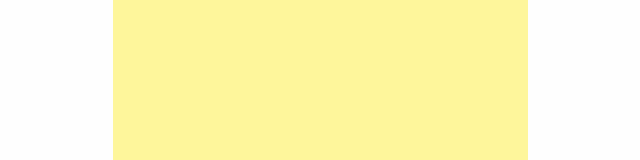
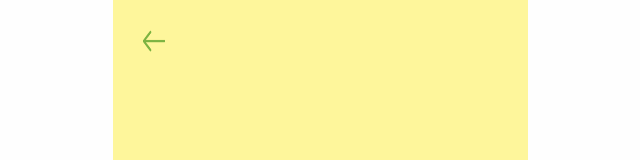
Before and after one commit to depressed-bread/FE, a React (Create React App) app in the folder hackathon/: page /find-id in a window 1280 px wide. Shown: the top 160 px of the page, without its empty margins (320-960 px from the left). Built offline with nearby package versions, Linux system fonts and the light colour scheme.

Commit message:
feat: 뒤로가기 버튼 추가

```diff
--- a/hackathon/src/Pages/EditInfo.jsx
+++ b/hackathon/src/Pages/EditInfo.jsx
@@ -4,6 +4,7 @@ import styled, { createGlobalStyle } from 'styled-components';
 import api from './Api';
 import logoImage from './logo.png';
 import font from './온글잎밑미.ttf';
+import BackImage from './back.png';
 
 const GlobalStyle = createGlobalStyle`
    @font-face {
@@ -99,6 +100,17 @@ const ModalText = styled.p`
     font-family: 'Ownglyph_meetme-Rg';
 `;
 
+const BackButton = styled.button`
+    border: none;
+    cursor: pointer;
+    font-size: 15px;
+    background-color: #FEF69B;
+    font-family: 'Ownglyph_meetme-Rg';
+    position: absolute;
+    top: 40px;
+    left: 20px;
+`;
+
 const EditInfo = () => {
     const navigate = useNavigate();
     const [modalOpen, setModalOpen] = useState(false);
@@ -153,6 +165,9 @@ const EditInfo = () => {
             <Container>
                 <AppWrapper>
                     <Logo src={logoImage} alt="Logo" />
+
+                    <BackButton onClick={() => navigate(-1)}><img src={BackImage} alt="Back" style={{width:'30px',height:'40px'}}/></BackButton>
+
                     <Input type="text" placeholder="이름" value={name} onChange={(e) => setName(e.target.value)} />
                     <Input type="tel" placeholder="전화번호" value={phone} onChange={(e) => setPhone(e.target.value)} />
                     <EditButton onClick={handleEditClick}>수정하기</EditButton>
--- a/hackathon/src/Pages/FindId.jsx
+++ b/hackathon/src/Pages/FindId.jsx
@@ -4,6 +4,7 @@ import { useNavigate } from 'react-router-dom';
 import api from './Api';
 import logoImage from './logo.png';
 import font from './온글잎밑미.ttf';
+import BackImage from './back.png';
 
 const GlobalStyle = createGlobalStyle`
    @font-face {
@@ -116,6 +117,17 @@ const ErrorMessage = styled.p`
     font-family: 'Ownglyph_meetme-Rg';
 `;
 
+const BackButton = styled.button`
+    border: none;
+    cursor: pointer;
+    font-size: 15px;
+    background-color: #FEF69B;
+    font-family: 'Ownglyph_meetme-Rg';
+    position: absolute;
+    top: 40px;
+    left: 20px;
+`;
+
 const FindId = () => {
     const navigate = useNavigate();
     const [modalOpen, setModalOpen] = useState(false);
@@ -163,6 +175,9 @@ const FindId = () => {
             <Container>
                 <AppWrapper>
                     <Logo src={logoImage} alt="Logo" />
+
+                    <BackButton onClick={() => navigate(-1)}><img src={BackImage} alt="Back" style={{width:'30px',height:'40px'}}/></BackButton>
+
                     <Input
                         type="text"
                         placeholder="이름"
--- a/hackathon/src/Pages/ResetPassword.jsx
+++ b/hackathon/src/Pages/ResetPassword.jsx
@@ -4,6 +4,7 @@ import styled, { createGlobalStyle } from 'styled-components';
 import api from './Api';
 import logoImage from './logo.png';
 import font from './온글잎밑미.ttf';
+import BackImage from './back.png';
 
 const GlobalStyle = createGlobalStyle`
    @font-face {
@@ -98,6 +99,17 @@ const ModalText = styled.p`
     font-family: 'Ownglyph_meetme-Rg';
 `;
 
+const BackButton = styled.button`
+    border: none;
+    cursor: pointer;
+    font-size: 15px;
+    background-color: #FEF69B;
+    font-family: 'Ownglyph_meetme-Rg';
+    position: absolute;
+    top: 40px;
+    left: 20px;
+`;
+
 const ResetPassword = () => {
     const navigate = useNavigate();
     const [modalOpen, setModalOpen] = useState(false);
@@ -143,6 +155,8 @@ const ResetPassword = () => {
                 <AppWrapper>
                     <Logo src={logoImage} alt="Logo" />
 
+                    <BackButton onClick={() => navigate(-1)}><img src={BackImage} alt="Back" style={{width:'30px',height:'40px'}}/></BackButton>
+
                     <Input
                         type="email"
                         placeholder="이메일"
--- a/hackathon/src/Pages/SendTempPassword.jsx
+++ b/hackathon/src/Pages/SendTempPassword.jsx
@@ -4,6 +4,7 @@ import { useNavigate } from 'react-router-dom';
 import api from './Api';
 import logoImage from './logo.png';
 import font from './온글잎밑미.ttf';
+import BackImage from './back.png';
 
 const GlobalStyle = createGlobalStyle`
    @font-face {
@@ -118,6 +119,17 @@ const ModalButton = styled.button`
     }
 `;
 
+const BackButton = styled.button`
+    border: none;
+    cursor: pointer;
+    font-size: 15px;
+    background-color: #FEF69B;
+    font-family: 'Ownglyph_meetme-Rg';
+    position: absolute;
+    top: 40px;
+    left: 20px;
+`;
+
 const SendTempPassword = () => {
     const navigate = useNavigate();
     const [modalOpen, setModalOpen] = useState(false);
@@ -165,6 +177,9 @@ const SendTempPassword = () => {
             <Container>
                 <AppWrapper>
                     <Logo src={logoImage} alt="Logo" />
+
+                    <BackButton onClick={() => navigate(-1)}><img src={BackImage} alt="Back" style={{width:'30px',height:'40px'}}/></BackButton>
+
                     <Input
                         type="email"
                         placeholder="이메일"
```
